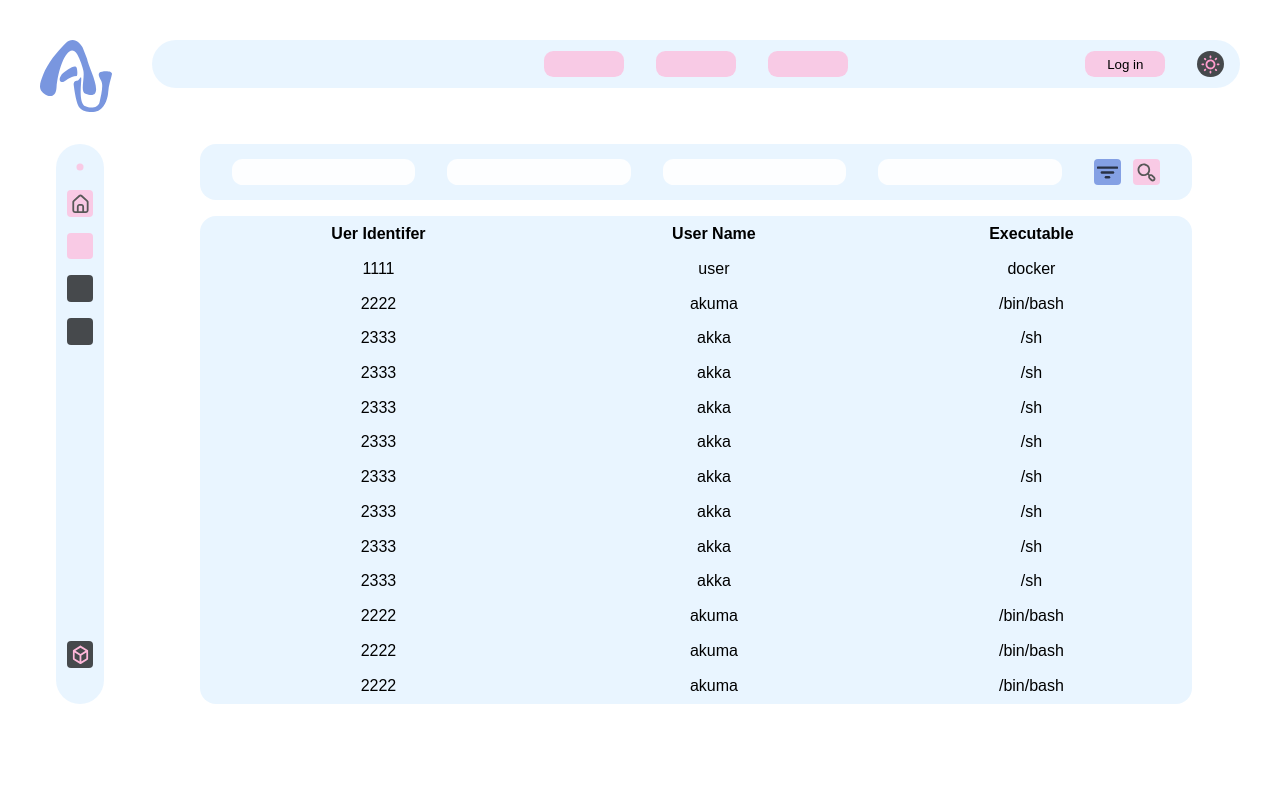
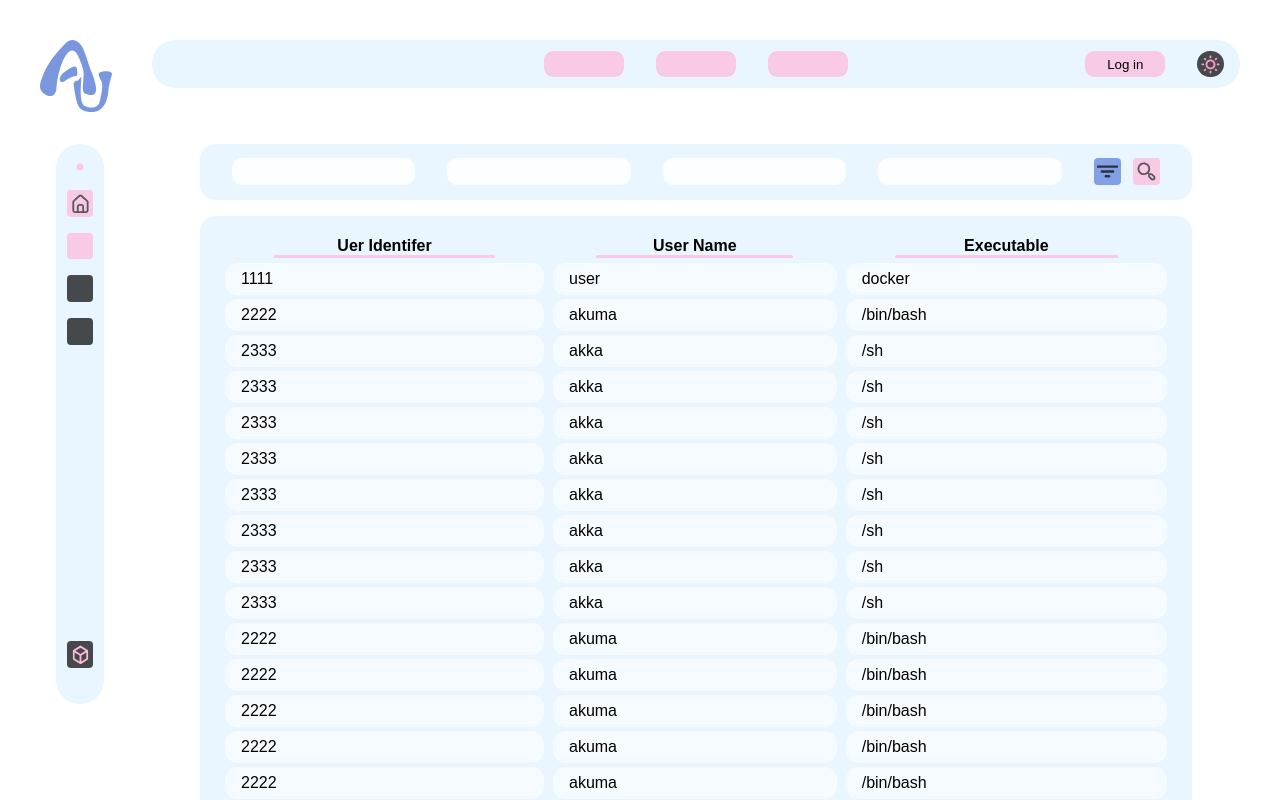
Before and after one commit to serg-k-v/ssys-client, a React (Create React App) app: page / in a window 1280 px wide. Shown: the top 800 px of the page. Built offline with nearby package versions, Linux system fonts and the light colour scheme.

Commit message:
add styles for table audit

```diff
--- a/src/components/AuditInfoTable.jsx
+++ b/src/components/AuditInfoTable.jsx
@@ -1,4 +1,15 @@
 import '../styles/AuditInfoTable.scss'
+
+const HeaderElement = (props) => {
+    return (
+        <th>
+            <section className="adit-table__header-container">
+                {props.title}
+                <span className="th__underline"></span>
+            </section>
+        </th>
+    );
+}
 
 const AuditInfoTable = () => {
 
@@ -15,20 +26,36 @@ const AuditInfoTable = () => {
                   {"uid":2222, "user":"akuma", "exec":"/bin/bash"},
                   {"uid":2222, "user":"akuma", "exec":"/bin/bash"},
                   {"uid":2222, "user":"akuma", "exec":"/bin/bash"},
+                  {"uid":2222, "user":"akuma", "exec":"/bin/bash"},
+                  {"uid":2222, "user":"akuma", "exec":"/bin/bash"},
+                  {"uid":2222, "user":"akuma", "exec":"/bin/bash"},
+                  {"uid":2222, "user":"akuma", "exec":"/bin/bash"},
+                  {"uid":2222, "user":"akuma", "exec":"/bin/bash"},
                 ]
     return (
-        <table className="audit-info-table">
+        <div className="audit-info">
+            <div className="audit-info-table">
+                <table>
+                    <thead>
                     <tr>
-                <th>Uer Identifer</th>
-                <th>User Name</th>
-                <th>Executable</th>
+                        <HeaderElement title="Uer Identifer"/>
+                        <HeaderElement title="User Name"/>
+                        <HeaderElement title="Executable"/>
                     </tr>
-            {data.map(row => <tr>
+                    </thead>
+                    <tbody>
+                        {data.map(row =>
+                        <tr>
                             <td>{row.uid}</td>
                             <td>{row.user}</td>
                             <td>{row.exec}</td>
-                </tr>)}
+                        </tr>
+                        )}
+                    </tbody>
+
                 </table>
+            </div>
+        </div>
     );
 }
 
--- a/src/styles/AuditInfoTable.scss
+++ b/src/styles/AuditInfoTable.scss
@@ -1,8 +1,53 @@
 @import 'variables.scss';
+@import 'scroll.scss';
 
-.audit-info-table {
+.audit-info {
     background-color: map-get($base-colors, base-blue );
     align-self: stretch;
     height: 100%;
     border-radius: 1em;
+    padding: 1em;
 }
+
+.audit-info-table {
+    overflow-y: auto;
+    // height: 200px; // for test scroll
+}
+
+.audit-info-table table {
+    width: 100%;
+    display: table;
+    border-collapse: separate;
+    border-spacing: 0.6rem 0.3rem;
+}
+
+.audit-info-table thead {
+    text-align: center;
+
+}
+
+.audit-info-table tbody {
+    text-align: left;
+}
+
+.audit-info-table td {
+    height: 2em;
+    background-color: #ffffff99;
+    border-radius: 0.8em;
+    padding: 0 1rem 0 1rem;
+}
+
+.adit-table__header-container {
+    display: inline-flex;
+    flex-direction: column;
+    align-items: center;
+    width: 100%;
+}
+
+.th__underline {
+    display: inline-block;
+    height: 0.2rem;
+    width:  70%;
+    border-radius: 0.1rem;
+    background-color: map-get($base-colors, pink-btn );
+}
--- /dev/null
+++ b/src/styles/_scroll.scss
@@ -0,0 +1,22 @@
+
+/* Works on Firefox */
+* {
+    scrollbar-width: thin;
+    scrollbar-color: rgba(255, 184, 218, 0.7) rgba(255, 255, 255, 0.7);
+}
+
+/* Works on Chrome, Edge, and Safari */
+*::-webkit-scrollbar {
+    width: 0.5rem;
+}
+
+*::-webkit-scrollbar-track {
+    background: rgba(255, 255, 255, 0.7);
+    border-radius: 0.25rem;
+}
+
+*::-webkit-scrollbar-thumb {
+    background-color: rgba(255, 184, 218, 0.7);
+    border-radius: 0.25rem;
+    border: 0.15rem solid rgba(255, 255, 255, 0.7);
+}
```
Also changed, not shown: src/styles/AuditFilter.scss (line endings or trailing spaces). Lines whose indentation alone changed are shown as unchanged.
